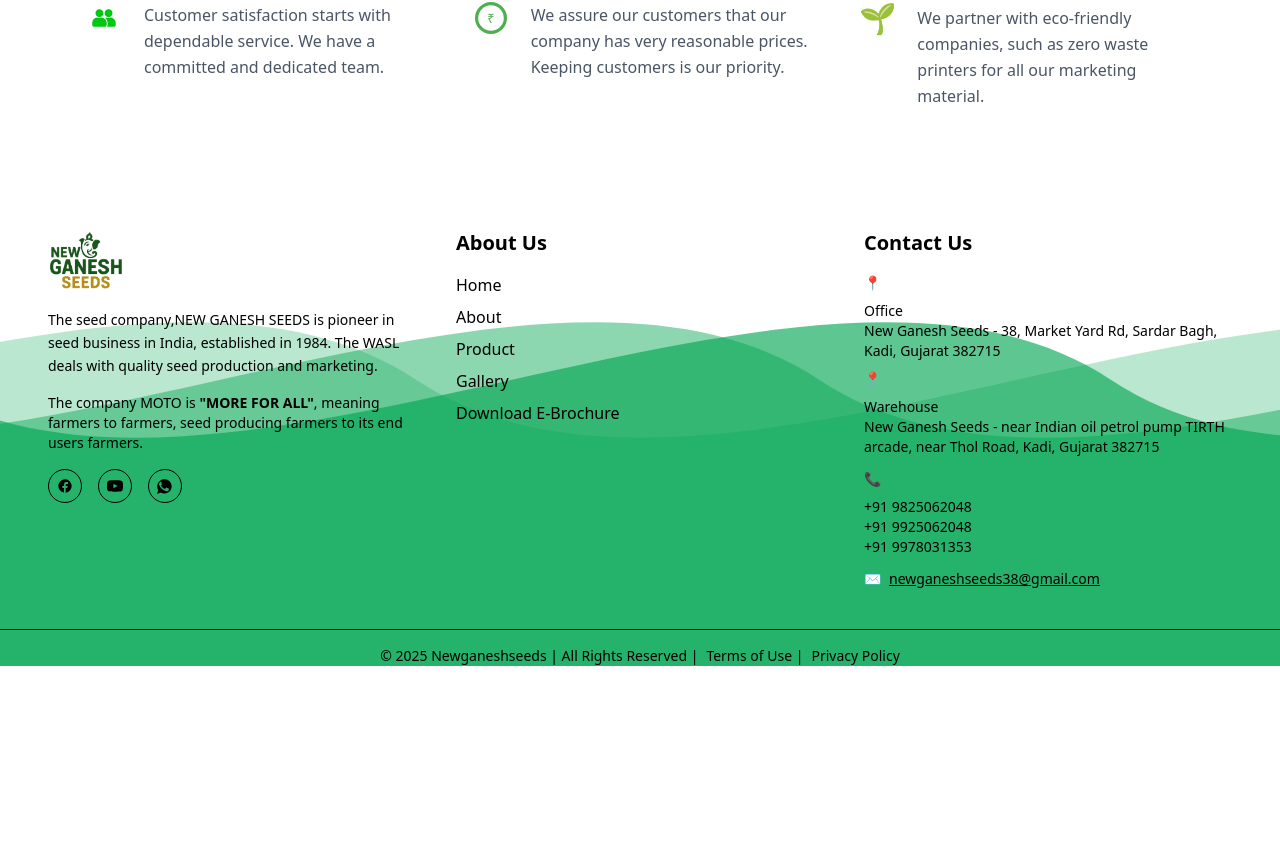
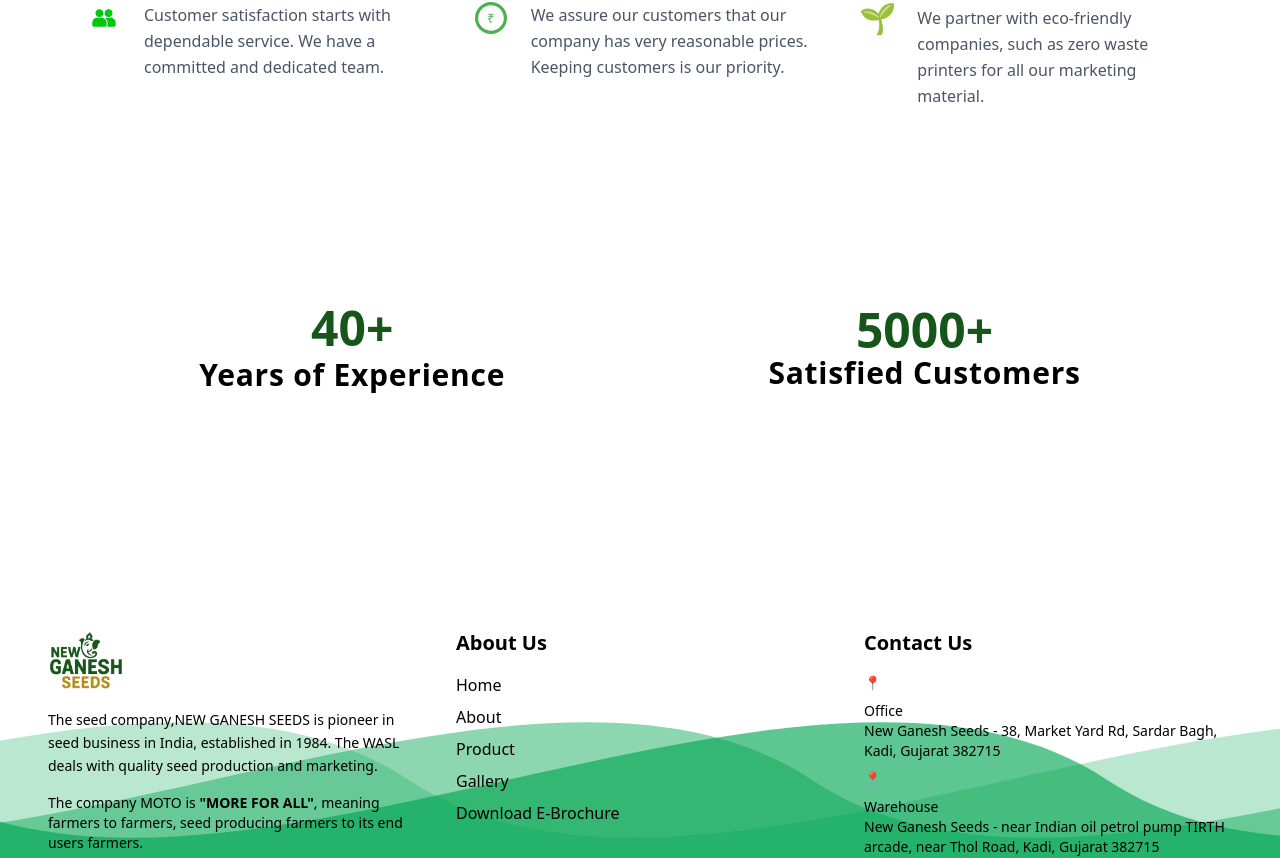
Before and after one commit to Megha108/NewGanesh_Business, a React (Vite) app in the folder new-ganesh/: page /about in a window 1280 px wide. Shown: the part 1077-1935 px from the top of the page. Before the commit the page ends 1743 px from the top, so only its background shows below. Built offline with nearby package versions, Linux system fonts and the light colour scheme; no server answers.

Commit message:
commit
-added years of experience and Satisfied customer counter

```diff
--- a/new-ganesh/src/pages/aboutUsPage/aboutUs.jsx
+++ b/new-ganesh/src/pages/aboutUsPage/aboutUs.jsx
@@ -3,6 +3,7 @@ import Navbar from "../../common/navbar.jsx";
 import Title from "./title.jsx";
 import WhyUs from "./WhyUs.jsx";
 import WhoareWe from "./WhoareWe.jsx";
+import AnimatedCounters from "./counter.jsx";
 const AboutUsPage = () => {
   return (
     <>
@@ -12,7 +13,7 @@ const AboutUsPage = () => {
         <Title />
         <WhoareWe />
         <WhyUs />
-
+        <AnimatedCounters />
         <Footer />
       </div>
     </>
--- /dev/null
+++ b/new-ganesh/src/pages/aboutUsPage/counter.jsx
@@ -0,0 +1,81 @@
+import React, { useState, useEffect, useRef } from "react";
+
+export default function AnimatedCounters() {
+    const [startAnimation, setStartAnimation] = useState(false);
+    const ref = useRef(null);
+
+    // Intersection observer – trigger animation when visible
+    useEffect(() => {
+        const observer = new IntersectionObserver(
+            (entries) => {
+                const [entry] = entries;
+                if (entry.isIntersecting) setStartAnimation(true);
+            },
+            { threshold: 0.3 } // trigger when 30% visible
+        );
+
+        if (ref.current) observer.observe(ref.current);
+        return () => {
+            if (ref.current) observer.unobserve(ref.current);
+        };
+    }, []);
+
+    // ✅ Unified counter hook – both perfectly sync
+    const useCounter = (finalCount, shouldAnimate, duration = 2000) => {
+        const [count, setCount] = useState(0);
+
+        useEffect(() => {
+            if (!shouldAnimate) return;
+
+            const fps = 60; // smooth 60fps
+            const interval = 1000 / fps;
+            const totalSteps = Math.floor(duration / interval);
+            const step = finalCount / totalSteps;
+            let current = 0;
+
+            const timer = setInterval(() => {
+                current += step;
+                if (current >= finalCount) {
+                    current = finalCount;
+                    clearInterval(timer);
+                }
+                setCount(Math.floor(current));
+            }, interval);
+
+            return () => clearInterval(timer);
+        }, [finalCount, shouldAnimate, duration]);
+
+        return count;
+    };
+
+    // Both counters now sync to the same total duration (2 seconds)
+    const yearsExperience = useCounter(40, startAnimation, 2000);
+    const satisfiedCustomers = useCounter(5000, startAnimation, 2000);
+
+    return (
+        <div
+            ref={ref}
+            className="antialiased min-h-[50vh] flex flex-col sm:flex-row justify-evenly items-center text-center space-y-10 sm:space-y-0 sm:space-x-16 "
+        >
+            {/* Years of Experience */}
+            <div className="flex flex-col items-center w-auto text-center whitespace-nowrap">
+                <span className="text-5xl font-extrabold text-[#16561A]">
+                    {yearsExperience}+
+                </span>
+                <p className="text-2xl md:text-3xl font-bold text-black leading-tight tracking-wide mt-1">
+                    Years of Experience
+                </p>
+            </div>
+
+            {/* Satisfied Customers */}
+            <div className="flex flex-col items-center w-auto text-center whitespace-nowrap">
+                <span className="text-5xl font-extrabold text-[#16561A]">
+                    {satisfiedCustomers}+
+                </span>
+                <p className="text-2xl md:text-3xl font-bold text-black mb-0 leading-tight tracking-wide">
+                    Satisfied Customers
+                </p>
+            </div>
+        </div>
+    );
+}
```
